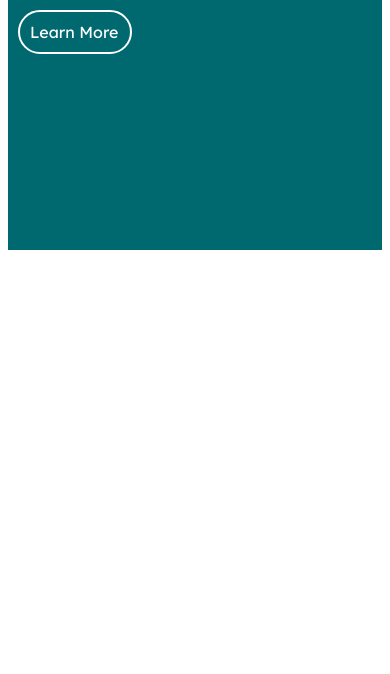
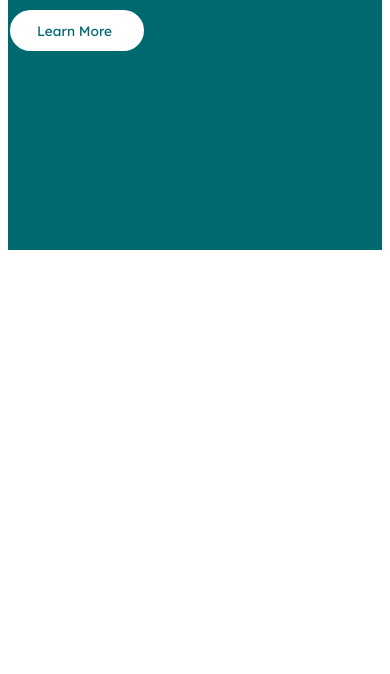
Before and after one commit to AroojFatima512/Cards-challenge, a plain HTML site: page index.html in a window 390 px wide. Shown: the part 170-844 px from the top of the page. Drawn offline with Linux system fonts and the light colour scheme.

Commit message:
responsive

```diff
--- a/style.css
+++ b/style.css
@@ -24,10 +24,7 @@
     border-top-left-radius: 10px;
     border-bottom-left-radius: 10px;
 }
-#b1{
-    background-color:  hsl(31, 77%, 52%);
-}
-#card2, #b2{
+#card2{
     background-color: hsl(184, 100%, 22%);
 }
 #card3{
@@ -35,8 +32,14 @@
     border-top-right-radius: 10px;
     border-bottom-right-radius: 10px;
 }
+#b1{
+    color: hsl(31, 77%, 52%);
+}
+#b2{
+    color: hsl(184, 100%, 22%);
+}
 #b3{
-    background-color: hsl(179, 100%, 13%);
+    color: hsl(179, 100%, 13%);
 }
 .heading{
     margin-left: 30px;
@@ -54,22 +57,15 @@ p{
     margin-top: 50px;
     margin-left: 30px;
     border-radius: 25px;
-    width: 90px;
-    padding: 10px;
+    width: 80px;
+    padding: 10px 25px;
+    font: 0.85em 'Lexend Deca';
     border: 2px solid white;
-    color: white;
-}
-#b1:hover{
-    color: hsl(31, 77%, 52%);
     background-color: white;
 }
-#b2:hover{
-    color: hsl(184, 100%, 22%);
-    background-color: white;
-}
-#b3:hover{
-    color: hsl(179, 100%, 13%);
-    background-color: white;
+#b1:hover,#b2:hover,#b3:hover{
+   color: white;
+    background-color: transparent;
 }
 
 /* For tablets */
@@ -90,12 +86,15 @@ p{
 @media only screen and (max-width: 480px) {
     .container {
         margin-top: 20px;
-        overflow-x: scroll; /* Enable horizontal scrolling */
-        overflow-y: hidden; /* Hide vertical scrolling */
+        overflow-x: hidden; /* Hide horizontal scrolling */
+        overflow-y: scroll; /* Enable vertical scrolling */
         white-space: nowrap; /* Ensure cards are displayed in a single line */
     }
     .box {
-        width: 100%; /* Full width for cell phones */
+        width: 100vw; /* Full width for cell phones */
         display: inline-block; /* Ensure each card appears in a line */
+        margin-bottom: 20px; /* Add space between cards */
     }
 }
+
+}
```
